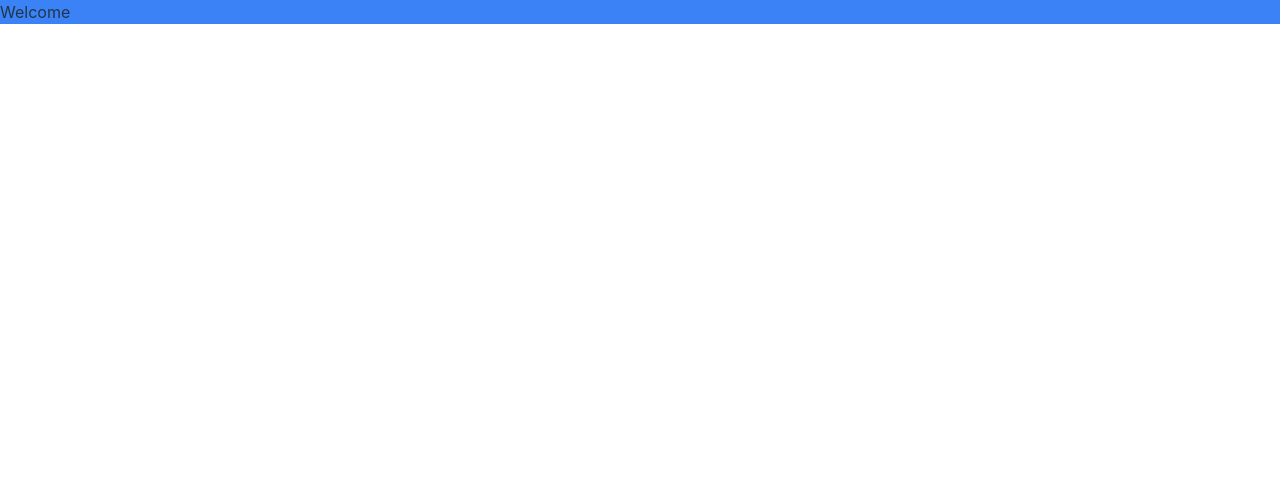
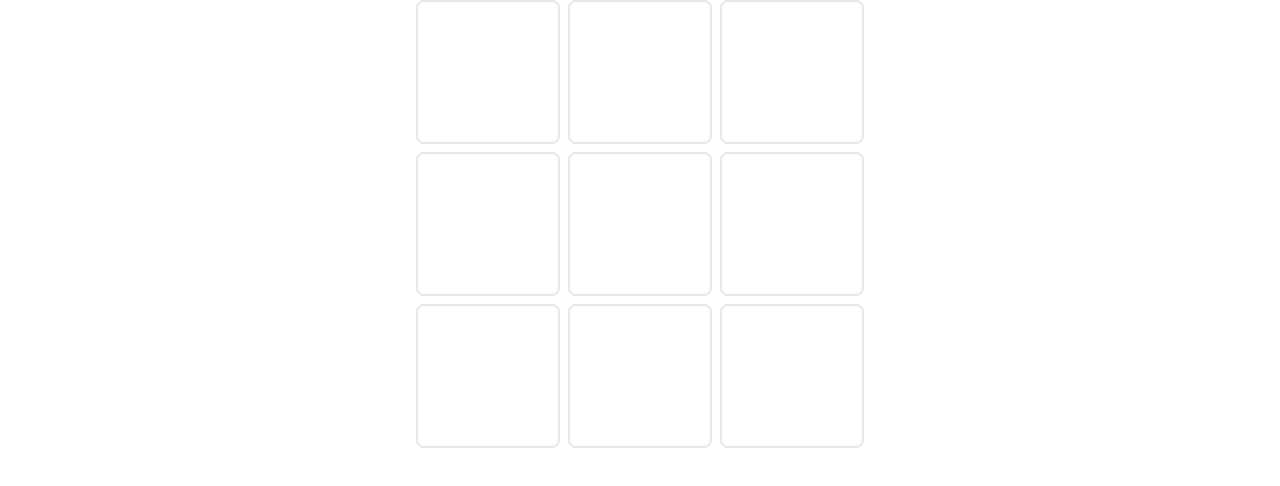
Before and after one commit to AnwarAsry/TicTacToe, a Vue app: page / in a window 1280 px wide. Shown: the top 486 px of the page. Built offline with nearby package versions, Linux system fonts and the light colour scheme.

Commit message:
Grid layout and basic style

```diff
--- a/src/App.vue
+++ b/src/App.vue
@@ -1,6 +1,21 @@
 <script setup lang="ts">
+import { ref } from 'vue';
+import Cell from './components/Cell.vue';
+
+const grid = ref([
+	null, null, null,
+	null, null, null,
+	null, null, null
+])
+
 </script>
 
 <template>
-	<h1 class="bg-blue-500">Welcome</h1>
+	<section class="flex justify-center items-centers">
+		<div class="w-fit grid grid-cols-3 grid-rows-3 gap-2">
+			<Cell v-for="(cell, index) in grid" :key="index" :cell="cell">
+				{{ cell }}
+			</Cell>
+		</div>
+	</section>
 </template>
--- /dev/null
+++ b/src/components/Cell.vue
@@ -0,0 +1,14 @@
+<script setup lang="ts">
+const props = defineProps(["cell"]);
+</script>
+
+<template>
+    <span
+        class="size-36 flex justify-center items-center border-2 rounded-lg text-8xl font-bold uppercase transition-colors ease-in"
+        :class="{
+            'cursor-default': props.cell !== null,
+            'cursor-pointer hover:bg-blue-50/5': props.cell === null
+        }">
+        <slot></slot>
+    </span>
+</template>
```
